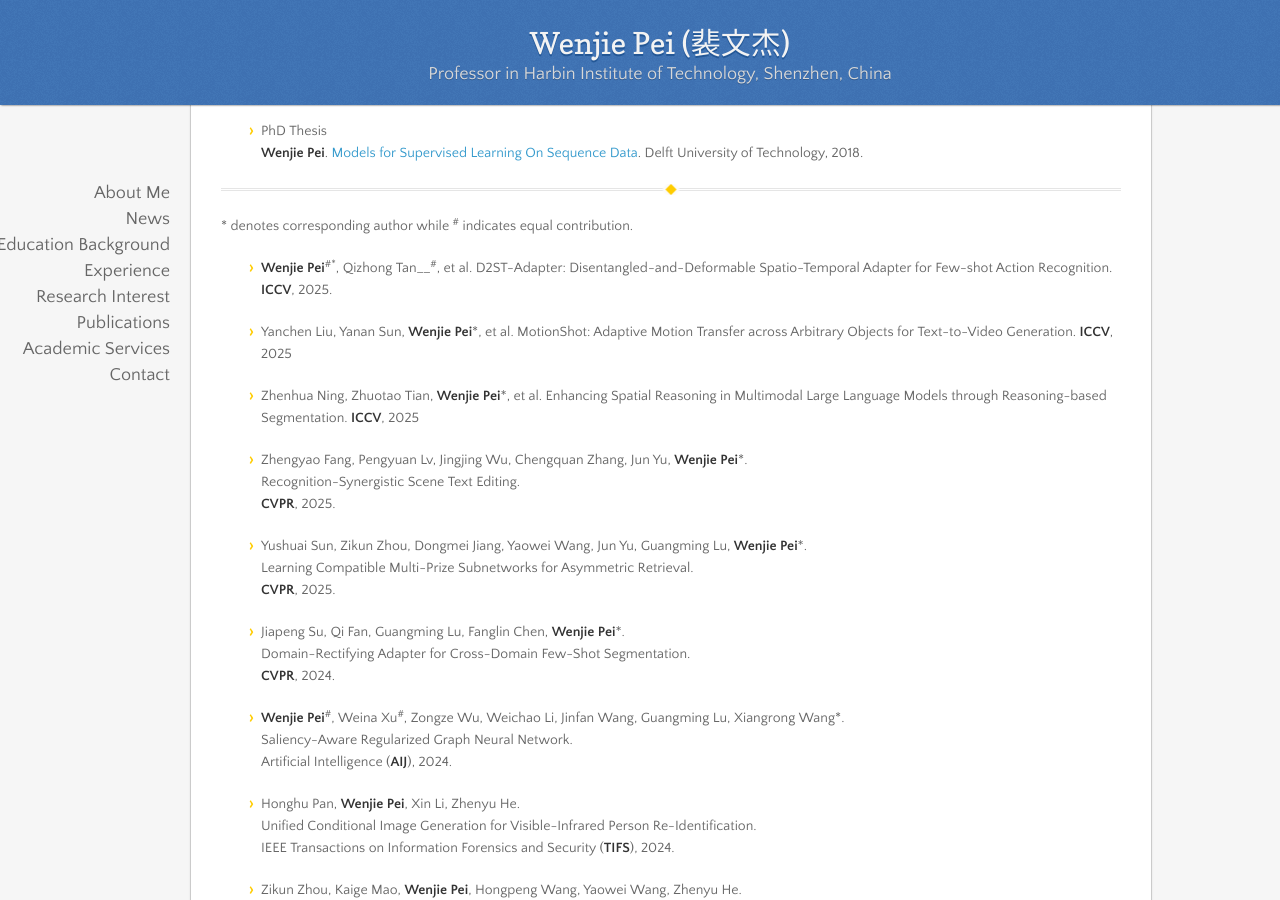
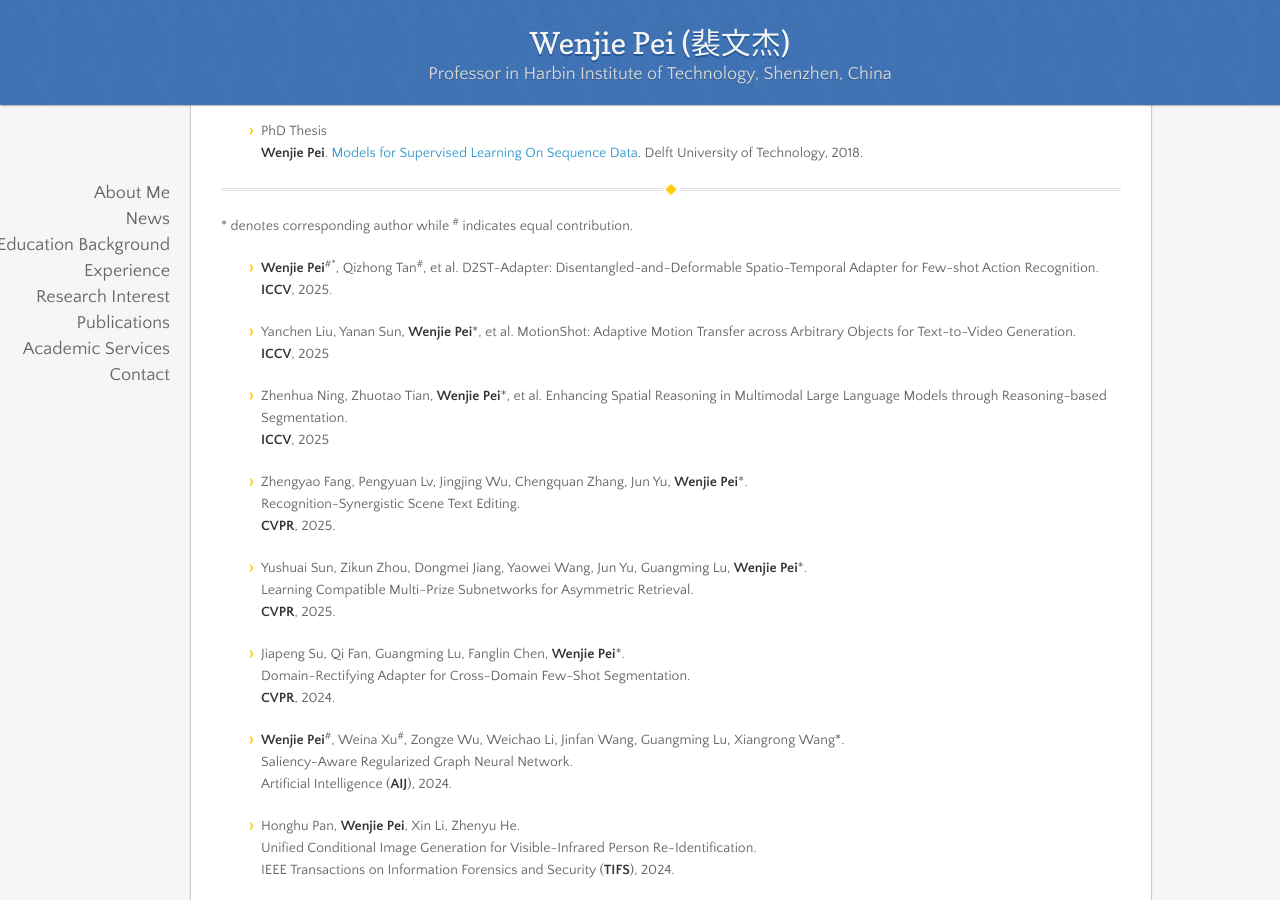
Before and after one commit to wenjiepei/wenjiepei.github.com, a Jekyll site: the page built from index.md, in a window 1280 px wide and 900 px high, scrolled down 1948 px. Built offline with Jekyll 4.4.1, drawn with Linux system fonts in a browser that asks for light colours; nearby versions of some CDN libraries; our own code applies the rules of GitHub Pages for plain Markdown files.

```diff
--- a/index.md
+++ b/index.md
@@ -92,7 +92,7 @@ Delft University of Technology, 2018.
 ------------------------------------------------------------------------------------------------------------------------------
 \* denotes corresponding author while <sup>#</sup> indicates equal contribution.
 
-- __Wenjie Pei__<sup>#\*</sup>, Qizhong Tan__<sup>#</sup>, et al.
+- __Wenjie Pei__<sup>#\*</sup>, Qizhong Tan<sup>#</sup>, et al.
 D2ST-Adapter: Disentangled-and-Deformable Spatio-Temporal Adapter for Few-shot Action Recognition.
 __ICCV__, 2025.
 
```
